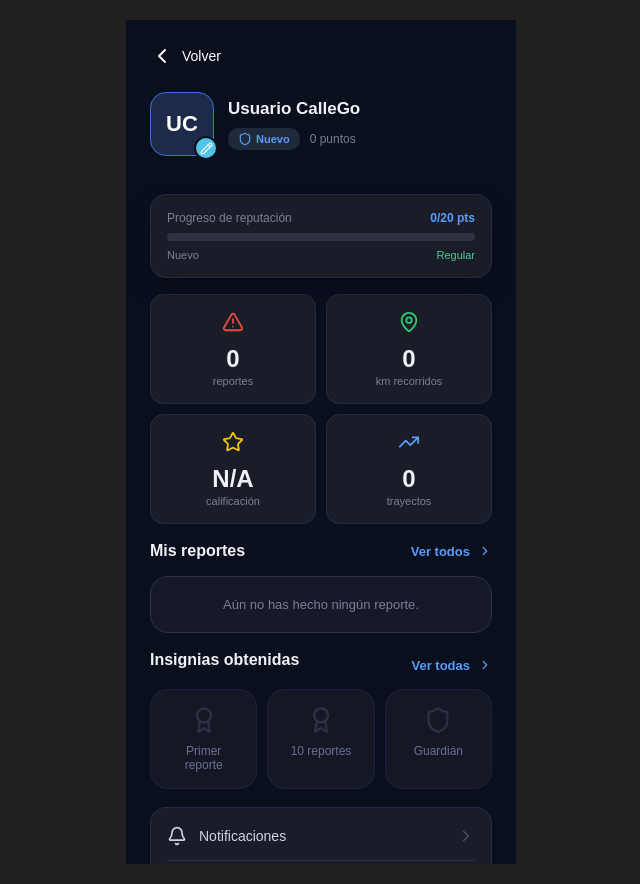
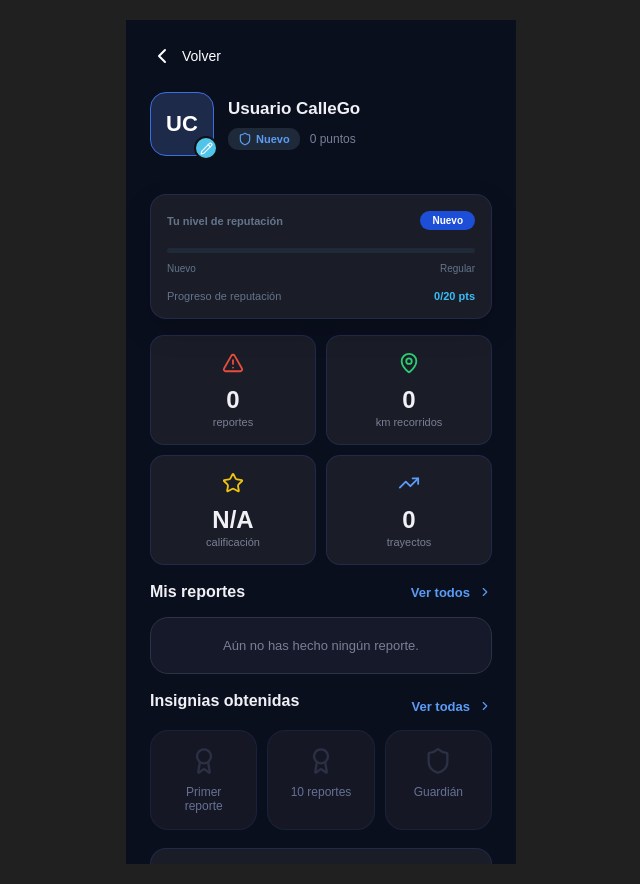
Before and after one commit to yxdhii/app-CalleGo, a React (Vite) app: page /profile in a window 1280 px wide. Shown: the whole page, without its empty margins (319-959 px from the left). Built offline with nearby package versions, Linux system fonts and the light colour scheme.

Commit message:
feat: improve reputation system and report feedback

```diff
--- a/src/pages/Alerts.jsx
+++ b/src/pages/Alerts.jsx
@@ -58,7 +58,7 @@ function Alerts() {
 
     setTimeout(() => {
       setSavedMessage(false);
-      navigate("/notifications");
+      navigate(-1);
     }, 1200);
   };
 
--- a/src/pages/Profile.jsx
+++ b/src/pages/Profile.jsx
@@ -171,22 +171,26 @@ function Profile() {
       </section>
 
       <section className="reputation-card">
-        <div className="reputation-top">
-          <span>Progreso de reputación</span>
-          <span className="reputation-pts">
+        <div className="rep-header">
+          <span>Tu nivel de reputación</span>
+          <b>{level.name}</b>
+        </div>
+
+        <div className="rep-progress">
+          <div style={{ width: `${progressPct}%` }}></div>
+        </div>
+
+        <div className="rep-labels">
+          <span>{level.name}</span>
+          <span>{level.next}</span>
+        </div>
+
+        <p>
+          Progreso de reputación
+          <strong>
             {points}/{level.max} pts
-          </span>
-        </div>
-        <div className="progress-bar-bg">
-          <div
-            className="progress-bar-fill"
-            style={{ width: `${progressPct}%` }}
-          ></div>
-        </div>
-        <div className="reputation-bottom">
-          <span>{level.name}</span>
-          <span className="reputation-next">{level.next}</span>
-        </div>
+          </strong>
+        </p>
       </section>
 
       <section className="stats-grid">
--- a/src/pages/ReportSuccess.jsx
+++ b/src/pages/ReportSuccess.jsx
@@ -16,6 +16,27 @@ function ReportSuccess() {
 
   const reports = JSON.parse(localStorage.getItem("callego_reports")) || [];
   const isFirstReport = reports.length === 1;
+
+  const points = reports.reduce((sum, r) => sum + (r.points || 0), 0);
+
+  const getLevel = (points) => {
+    if (points >= 500) {
+      return { name: "Guardián", next: "Nivel máximo", max: 500 };
+    }
+
+    if (points >= 100) {
+      return { name: "Confiable", next: "Guardián", max: 500 };
+    }
+
+    if (points >= 20) {
+      return { name: "Regular", next: "Confiable", max: 100 };
+    }
+
+    return { name: "Nuevo", next: "Regular", max: 20 };
+  };
+
+  const level = getLevel(points);
+  const progressPct = Math.min(100, (points / level.max) * 100);
 
   return (
     <main className="screen report-success-screen">
@@ -40,7 +61,7 @@ function ReportSuccess() {
 
           <div>
             <span>Puntos pendientes</span>
-            <h2>0 pts</h2>
+            <h2>5 pts</h2>
           </div>
 
           <article>
@@ -51,23 +72,24 @@ function ReportSuccess() {
 
         <section className="reputation-card">
           <div className="rep-header">
-            <span>Tu nivel de reputación</span>
-            <b>Nuevo</b>
+            <span>Tu reputación actual</span>
+            <b>{level.name}</b>
           </div>
 
           <div className="rep-progress">
-            <div style={{ width: "0%" }}></div>
+            <div style={{ width: `${progressPct}%` }}></div>
           </div>
 
           <div className="rep-labels">
-            <span>Nuevo</span>
-            <span>Regular</span>
-            <span>Confiable</span>
+            <span>{level.name}</span>
+            <span>{level.next}</span>
           </div>
 
           <p>
-            Progreso hacia regular
-            <strong>0/20 pts</strong>
+            Progreso de reputación
+            <strong>
+              {points}/{level.max} pts
+            </strong>
           </p>
         </section>
 
```
